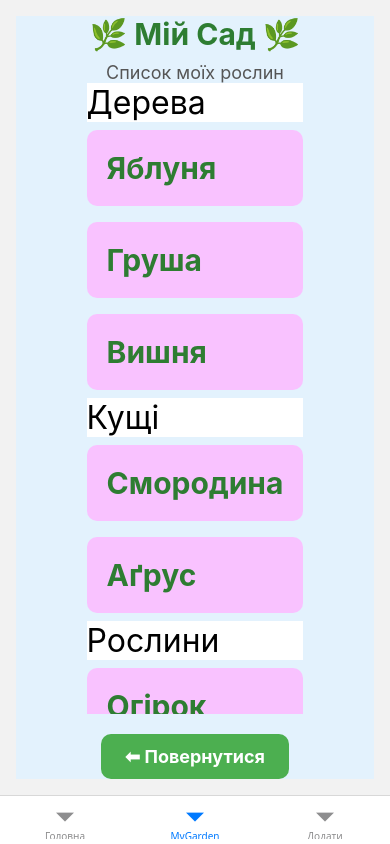
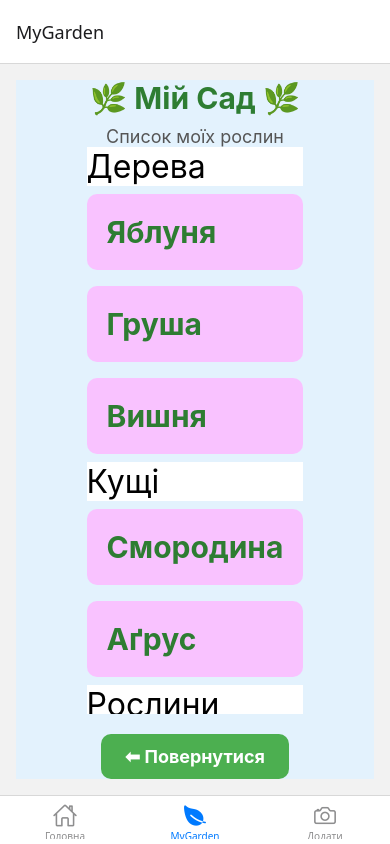
Before and after one commit to serg-kyrios/Garden_of_Dreams, a React Native app: screen /MyGarden in a window 390 px wide. Built offline with nearby package versions, Linux system fonts and the light colour scheme.

Commit message:
add Tab image

```diff
--- a/App.js
+++ b/App.js
@@ -10,6 +10,7 @@ import { LinearGradient } from "expo-linear-gradient";
 import { SafeAreaProvider, SafeAreaView } from "react-native-safe-area-context";
 import { NavigationContainer } from "@react-navigation/native";
 import { createBottomTabNavigator } from "@react-navigation/bottom-tabs";
+import { getTabOptions } from "./src/navigation/tabOptions"; // 🔥 Підключаємо
 import MyGardenScreen from "./src/screens/MyGardenScreen";
 import ImagePickerScreen from "./src/screens/ImagePickerScreen";
 
@@ -51,7 +52,8 @@ function HomeScreen({ navigation }) {
 export default function App() {
   return (
     <NavigationContainer>
-      <Tab.Navigator screenOptions={{ headerShown: false }}>
+      <Tab.Navigator screenOptions={({ route }) => getTabOptions(route)}>
+        {/* 🔥 Використовуємо опції */}
         <Tab.Screen
           name="Головна"
           component={HomeScreen}
@@ -77,7 +79,7 @@ const styles = StyleSheet.create({
     fontWeight: "bold",
     textAlign: "center",
     color: "#fff",
-    //  textShadowColor: 'rgba(0, 0, 0, 0.75)',
+    textShadowColor: "rgba(0, 0, 0, 0.75)",
     textShadowColor: "#E31621FF",
     textShadowOffset: { width: 2, height: 2 },
     textShadowRadius: 10,
--- a/package.json
+++ b/package.json
@@ -25,7 +25,8 @@
     "react-native-safe-area-context": "^5.2.0",
     "react-native-screens": "^4.6.0",
     "react-native-svg": "^15.11.1",
-    "react-native-text-gradient": "^0.1.7"
+    "react-native-text-gradient": "^0.1.7",
+    "@react-native-async-storage/async-storage": "1.23.1"
   },
   "devDependencies": {
     "@babel/core": "^7.20.0"
--- /dev/null
+++ b/src/navigation/tabOptions.js
@@ -0,0 +1,61 @@
+import { Ionicons } from "@expo/vector-icons"; // Іконки Expo
+import { StyleSheet } from "react-native";
+
+export const getTabOptions = (route) => {
+  return {
+    tabBarIcon: ({ focused, color, size }) => {
+      let iconName;
+
+      if (route.name === "Головна") {
+        iconName = focused ? "home" : "home-outline";
+      } else if (route.name === "MyGarden") {
+        iconName = focused ? "leaf" : "leaf-outline";
+      } else if (route.name === "Додати") {
+        iconName = focused ? "camera" : "camera-outline";
+      }
+
+      return <Ionicons name={iconName} size={size} color={color} />;
+    },
+    tabBarStyle: route.name === "Головна" ? { display: "none" } : {}, // Приховати вкладки на HomeScreen
+  };
+};
+
+const styles = StyleSheet.create({
+  iconName: {
+    fontSize: 24,
+    marginBottom: 5,
+  },
+  container: {
+    flex: 1,
+    justifyContent: "center",
+    alignItems: "center",
+    backgroundColor: "#E3F2FD",
+  },
+  title: {
+    fontSize: 22,
+    fontWeight: "bold",
+    color: "#2E7D32",
+    marginBottom: 20,
+  },
+  image: {
+    width: 300,
+    height: 300,
+    borderRadius: 10,
+    marginBottom: 20,
+  },
+  placeholder: {
+    fontSize: 16,
+    color: "#555",
+    marginBottom: 20,
+  },
+  button: {
+    paddingVertical: 12,
+    paddingHorizontal: 24,
+    backgroundColor: "#4CAF50",
+    borderRadius: 10,
+  },
+  buttonText: {
+    fontSize: 18,
+    color: "#fff",
+  },
+});
--- a/src/screens/ImagePickerScreen.js
+++ b/src/screens/ImagePickerScreen.js
@@ -8,7 +8,7 @@ import {
   Alert,
 } from "react-native";
 import { launchCamera } from "react-native-image-picker";
-//import AsyncStorage from "@react-native-async-storage/async-storage";
+import AsyncStorage from "@react-native-async-storage/async-storage";
 
 export default function CameraScreen({ navigation }) {
   const [photo, setPhoto] = useState(null);
```
Also changed, not shown: 1 other file (tests, documents, lock files or other folders).
